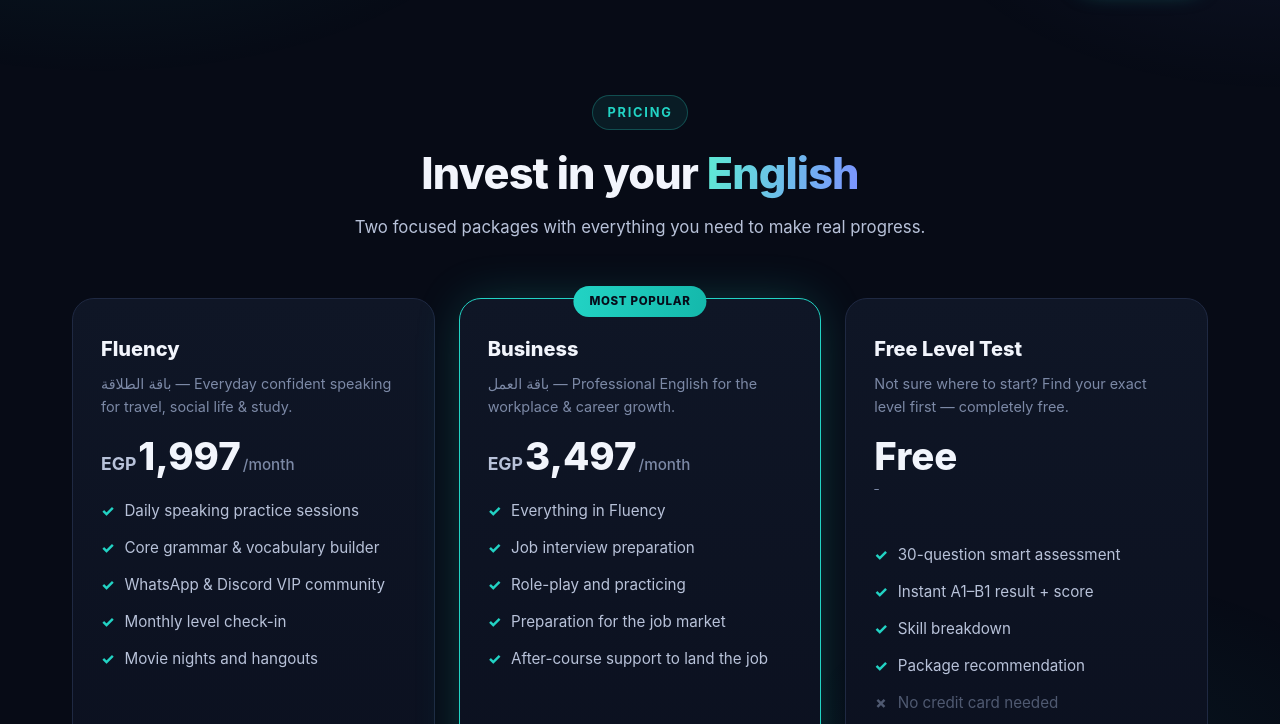
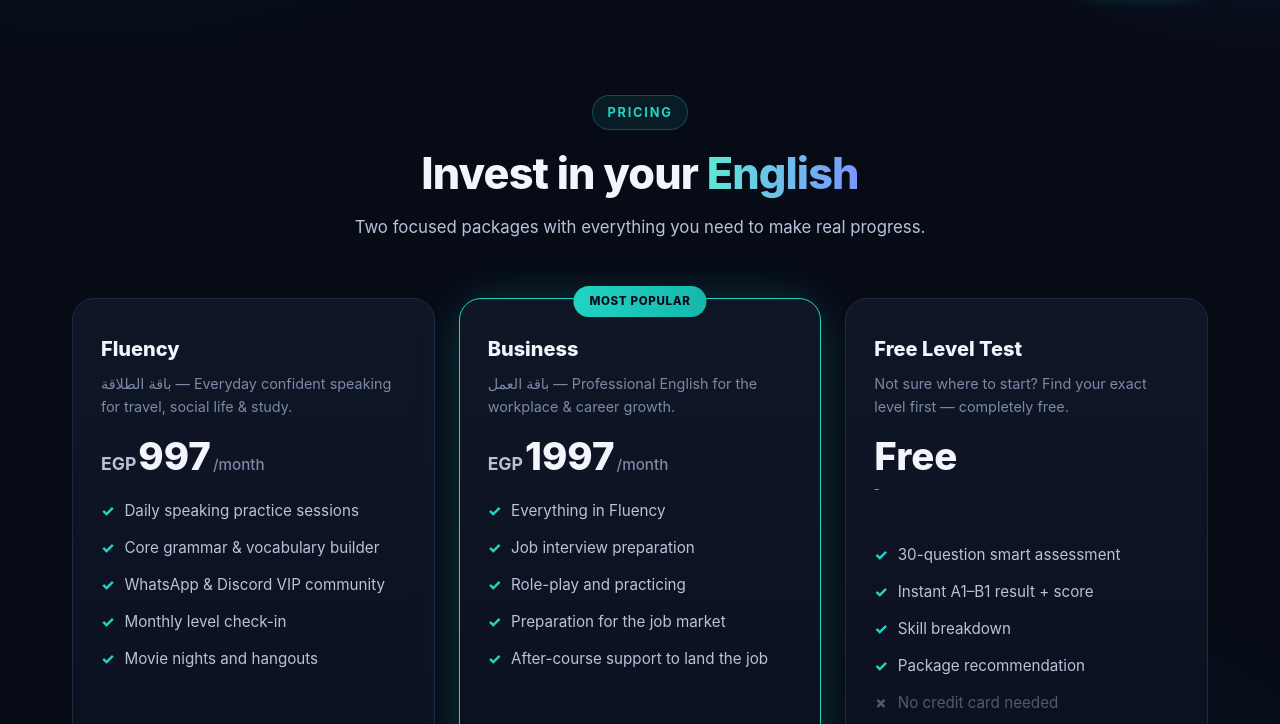
Before and after one commit to codyco1q/LingoVantage, a plain HTML site: page pricing.html in a window 1280 px wide. Shown: the part 76-800 px from the top of the page. Drawn offline with Linux system fonts and the light colour scheme; files whose address does not match are found by name.

Commit message:
pricing edit

```diff
--- a/pricing.html
+++ b/pricing.html
@@ -48,7 +48,7 @@
           <div class="plan-name">Fluency</div>
           <p class="plan-desc">باقة الطلاقة — Everyday confident speaking for travel, social life & study.</p>
           <div class="price">
-            <small style="font-size:1.1rem;font-weight:700;color:var(--text-soft);">EGP </small><span>1,997</span><small>/month</small>
+            <small style="font-size:1.1rem;font-weight:700;color:var(--text-soft);">EGP </small><span>997</span><small>/month</small>
           </div>
           <ul>
             <li><span class="chk">✓</span> Daily speaking practice sessions</li>
@@ -65,7 +65,7 @@
           <div class="plan-name">Business</div>
           <p class="plan-desc">باقة العمل — Professional English for the workplace & career growth.</p>
           <div class="price">
-            <small style="font-size:1.1rem;font-weight:700;color:var(--text-soft);">EGP </small><span>3,497</span><small>/month</small>
+            <small style="font-size:1.1rem;font-weight:700;color:var(--text-soft);">EGP </small><span>1997</span><small>/month</small>
           </div>
           <ul>
             <li><span class="chk">✓</span> Everything in Fluency</li>
```
